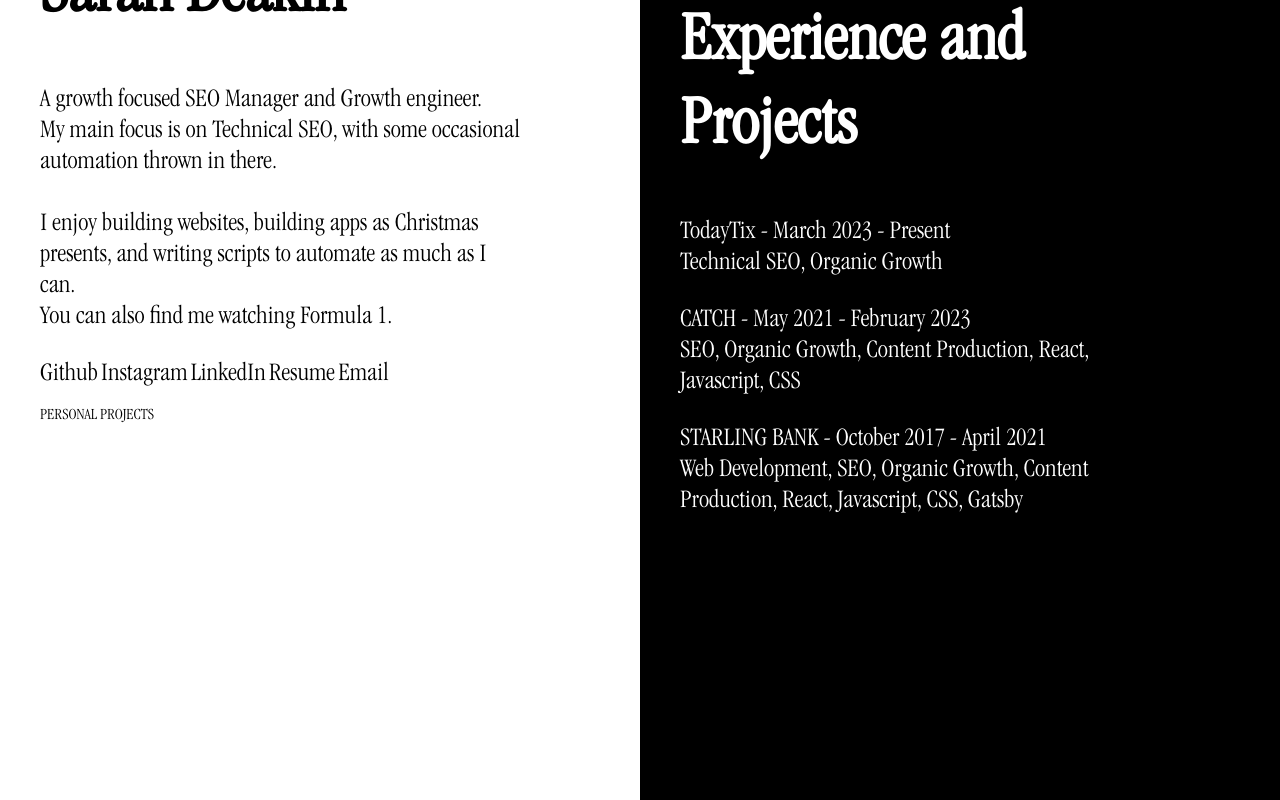
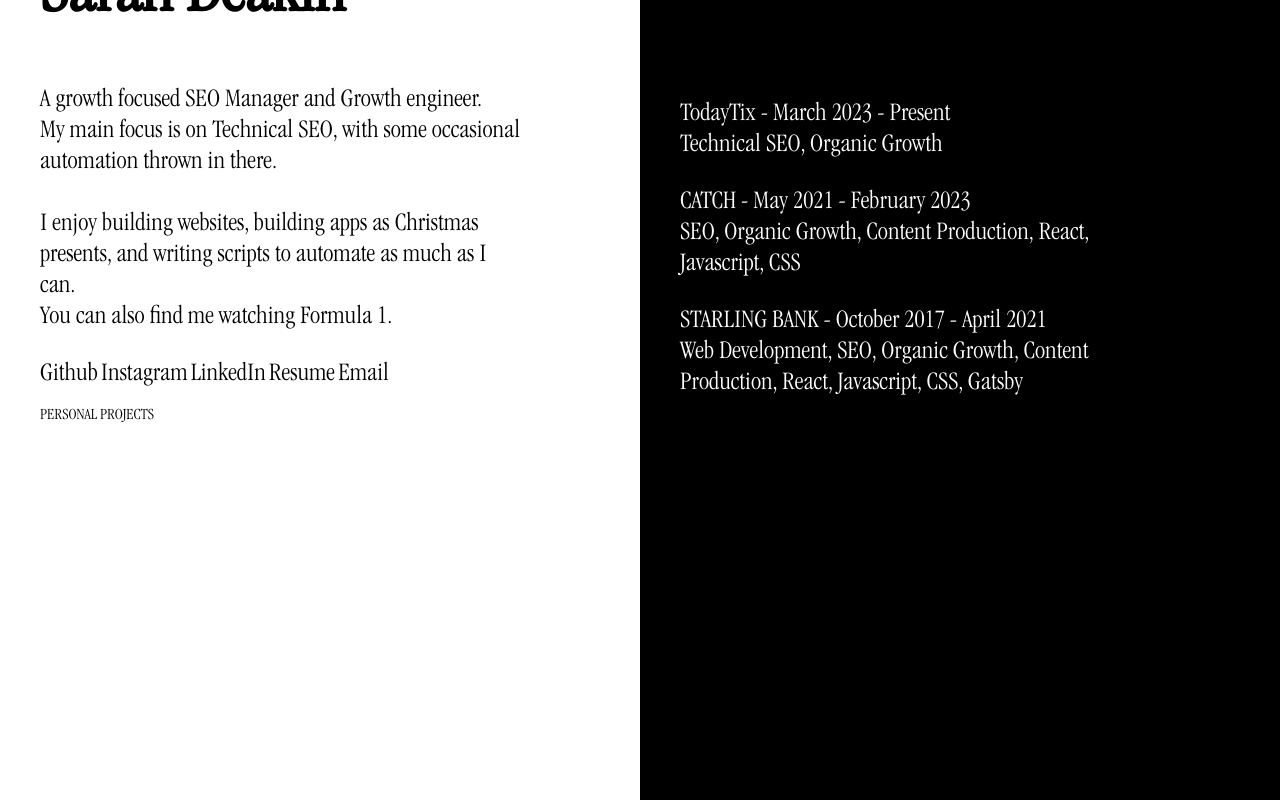
Before and after one commit to Sdeakin93/sarahjd, a website: page _site/index.html in a window 1280 px wide. Shown: the top 800 px of the page. Drawn offline with Linux system fonts and the light colour scheme.

Commit message:
Update index.html

```diff
--- a/_site/index.html
+++ b/_site/index.html
@@ -68,7 +68,6 @@
     <div class="right">
       <div class="centered">
 
-        <h1 class="name">Experience and Projects</h1>
         <p class="job">TodayTix - March 2023 - Present <br/>
           Technical SEO, Organic Growth </p>
         <p class="job">CATCH - May 2021 - February 2023 <br/>
```
